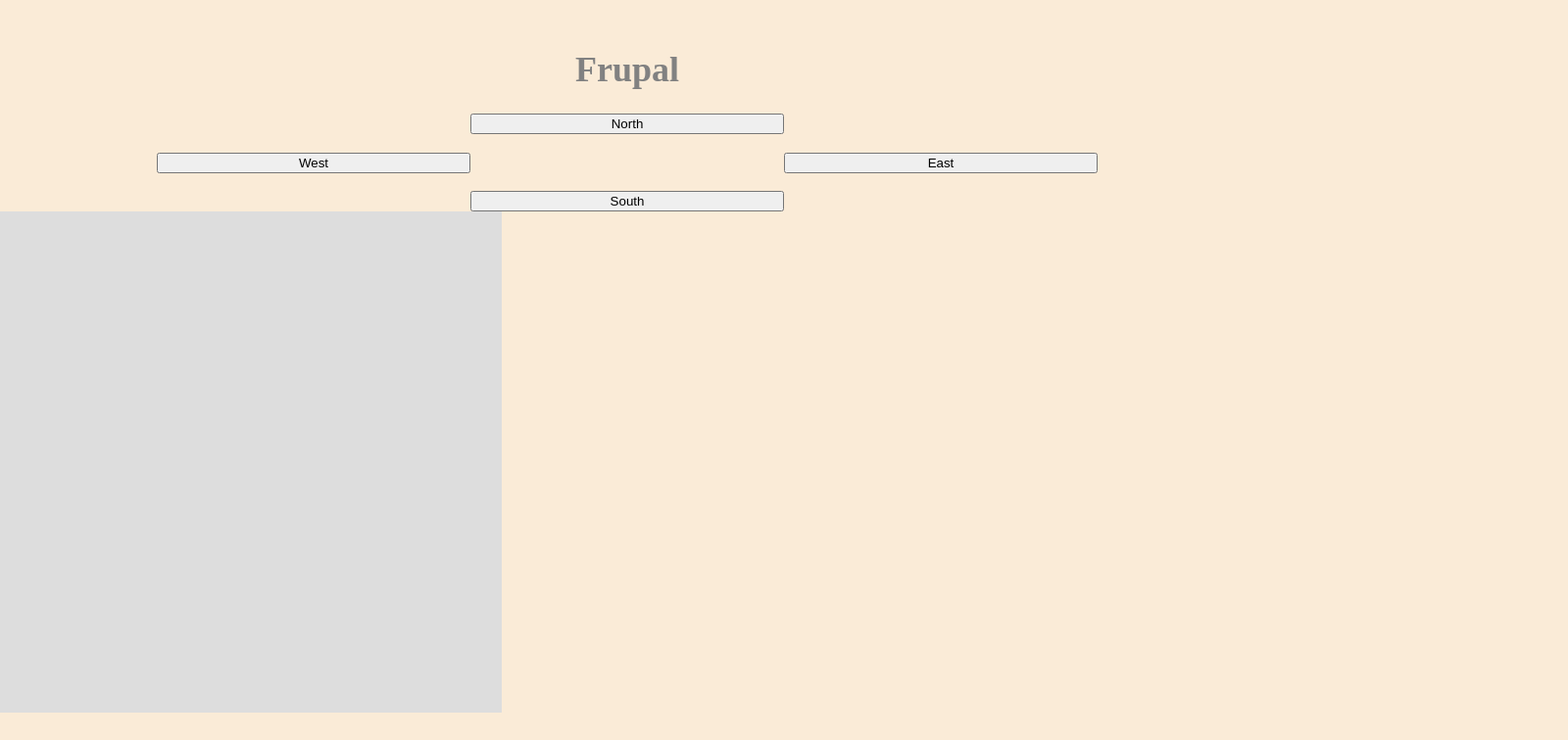
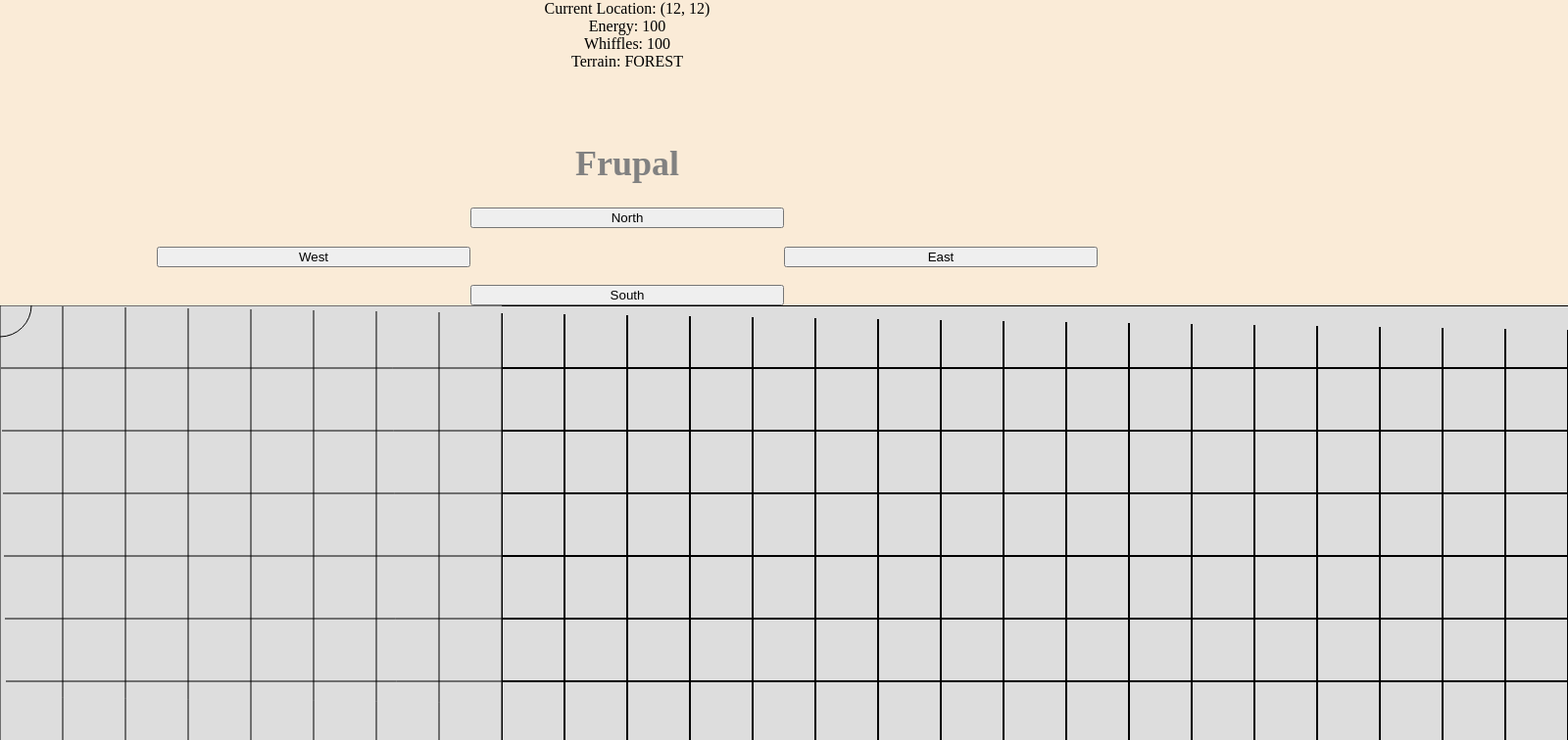
Before and after one commit to samgomena/frupal, a website built with Parcel: page index.html in a window 1280 px wide. Shown: the top 756 px of the page at 98% size, 1600 px wide, since content can reach past the window. Built offline with nearby package versions, Linux system fonts and the light colour scheme.

Commit message:
feat: Dynamically set canvas size.

```diff
--- a/index.html
+++ b/index.html
@@ -36,7 +36,7 @@
         </div>
 
         <!--<div>-->
-            <canvas id="demo" width="512" height="512" style="background: #ddd;"></canvas>
+            <canvas id="demo" style="background: #ddd;"></canvas>
         <!--</div>-->
         <script defer src="./scripts/frupal.js"></script>
     </body>
--- a/scripts/display.js
+++ b/scripts/display.js
@@ -1,13 +1,13 @@
 class Display {
   constructor(person, map) {
     this.map = map;
-    this.person = person;
+    this.hero = person;
     this.displayEl = document.createElement("div");
 
-    const terrain = this.map.getPlayerLocInfo();
+    const terrain = this.hero.getPlayerLocInfo();
     // Location, Energy, Money nodes.
     // FIXME: Make it look prettier?
-    this.lNode = document.createTextNode(`Current Location: (${this.map.playerLoc.x}, ${this.map.playerLoc.y})`);
+    this.lNode = document.createTextNode(`Current Location: (${this.hero.x}, ${this.hero.y})`);
     this.eNode = document.createTextNode("Energy: 100");
     this.mNode = document.createTextNode("Whiffles: 100");
     this.tNode = document.createTextNode(`Terrain: ${terrain}`);
@@ -27,10 +27,10 @@
 
   //return true to continue game
   update() {
-    const location = this.map.getPlayerLoc();
-    const terrain = this.map.getPlayerLocInfo();
-    const money = this.person.getMoney();
-    const energy = this.person.getEnergy();
+    const location = this.hero.getPlayerLoc();
+    const terrain = this.hero.getPlayerLocInfo();
+    const money = this.hero.getMoney();
+    const energy = this.hero.getEnergy();
 
     //check that energy hasn't run out
     // FIXME: Display should not control if game ends.
@@ -38,7 +38,7 @@
 
       //pop up box
       alert("You have run out of energy :(");
-      this.person.isDead();
+      this.hero.isDead();
 
       //TODO: game should end here
 
--- a/scripts/frupal.js
+++ b/scripts/frupal.js
@@ -15,8 +15,8 @@
 setMoveEvents();
 
 
-let context = document.getElementById('demo').getContext('2d');
-let hero = new Person("Ernesto", hero_init.pos, hero_init.energy, hero_init.whiffles, hero_init.items);
+let context = document.getElementById('demo');
+let hero = new Person(hero_init, map);
 
 let game = new Game(context, map, hero);
 game.run();
@@ -55,14 +55,14 @@
     throw new Error("Not an event!");
   }
 
-  Hero.updateStatus(map.getPlayerLoc(), map.getTileCost());
+  hero.updateStatus(map.getPlayerLoc(), map.getTileCost());
 
   return HUD.update();
 }
 
 function setMoveEvents() {
 
-  // Get up, down, left, right, elements and attach click events to them
+  // Define up, down, left, right, elements and attach click events to them
   ["up", "down", "left", "right"].forEach(direction => {
       document.getElementById(direction).addEventListener("click", () => {
         moveEvent(direction);
--- a/scripts/game.js
+++ b/scripts/game.js
@@ -34,34 +34,40 @@
 
 export default class Game {
     constructor(context, map, hero) {
-        this.ctx = context;
+        this.ctx = context.getContext('2d');
         this.map = map;
 
         this.hero = hero;
-        this.camera = new Camera(this.map, 512, 512);
-        this.camera.follow(this.hero);
+        // this.camera = new Camera(this.map, 512, 512);
+        // this.camera.follow(this.hero);
 
+
+        context.width = (this.map.tile_size * this.map.width);
+        context.height = (this.map.tile_size * this.map.height);
+
+        console.log((this.map.tile_size * this.map.width), (this.map.tile_size * this.map.height));
         this.run();
     }
 
     run() {
         this._previousElapsed = 0;
-        window.requestAnimationFrame(this.tick);
+        window.requestAnimationFrame(this.tick.bind(this));
     };
 
 
-    update(delta) {
+    update() {
         // handle hero movement with arrow keys
         let dirx = 0;
         let diry = 0;
 
         // TODO: Move hero here
 
-        // this.hero.move(delta, dirx, diry);
-        this.camera.update();
+        this.hero.move(dirx, diry);
+        // this.camera.update();
     };
 
     tick(elapsed) {
+
 
         // clear previous frame
         this.ctx.clearRect(0, 0, 512, 512);
@@ -71,16 +77,27 @@
         delta = Math.min(delta, 0.25); // maximum delta of 250 ms
         this._previousElapsed = elapsed;
 
-        this.update(delta);
+        this.update();
         this.render();
-        window.requestAnimationFrame(this.tick);
+        window.requestAnimationFrame(this.tick.bind(this));
     }
 
     render() {
         this.ctx.beginPath();
+        // this.ctx.arc(
+        //     this.hero.x * this.map.tile_size - this.hero.width / 2,
+        //     this.hero.y * this.map.tile_size - this.hero.height / 2,
+        //     32,
+        //     0,
+        //     2 * Math.PI,
+        //     false
+        // );
+        // console.log(this.hero.x, this.hero.y);
         this.ctx.arc(
-            this.hero.screenX - this.hero.width / 2,
-            this.hero.screenY - this.hero.height / 2,
+            // this.hero.x * (this.hero.width / 2),
+            // this.hero.y * (this.hero.height / 2),
+            this.hero.x * (this.map.tile_size - this.hero.width) / 2,
+            this.hero.y * (this.map.tile_size - this.hero.height) / 2,
             32,
             0,
             2 * Math.PI,
@@ -96,19 +113,18 @@
         let height = this.map.height * this.map.tile_size;
         let x, y;
 
-        // Just use one loop
-        for(let step_x = 0, step_y = 0; step_x < this.map.height; ++step_x, ++step_y) {
-            x = -(this.camera.x);
-            y = step_x * this.map.tile_size - this.camera.y;
+        for(let step_x = 0, step_y = 0; step_x <= this.map.height; ++step_x, ++step_y) {
+            // x = -(this.camera.x);
+            y = step_x * this.map.tile_size;// - this.camera.y;
             this.ctx.beginPath();
-            this.ctx.moveTo(x, y);
+            this.ctx.moveTo(step_x, y);
             this.ctx.lineTo(width, y);
             this.ctx.stroke();
 
-            x = step_y * this.map.tile_size - this.camera.x;
-            y = -(this.camera.y);
+            x = step_y * this.map.tile_size;// - this.camera.x;
+            // y = -(this.camera.y);
             this.ctx.beginPath();
-            this.ctx.moveTo(x, y);
+            this.ctx.moveTo(x, step_y);
             this.ctx.lineTo(x, height);
             this.ctx.stroke();
         }
--- a/scripts/person.js
+++ b/scripts/person.js
@@ -1,14 +1,16 @@
 class Person {
-  constructor(name, location, energy, money, items) {
-    this.name = name;
-    this.width = 64;
-    this.height = 64;
-    this.x = location.x;
-    this.y = location.y;
-    this.location = location;
-    this.energy = energy;
-    this.money = money;
-    this.items = items;
+  constructor(hero_init, map) {
+    this.name = "I made this up";
+    this.width = 64; // Magic for now
+    this.height = 64; // Magic for now
+    this.x = hero_init.pos.x;
+    this.y = hero_init.pos.y;
+    this.location = hero_init.pos;
+    this.energy = hero_init.energy;
+    this.money = hero_init.whiffles;
+    this.items = hero_init.items;
+
+    this.map = map;
     this.dead = false;
   }
 
@@ -22,7 +24,6 @@
   // FIXME: Move this method into the map class as getPlayerLocation
   getLocation() {
     return this.location;
-
   }
 
   getEnergy() {
@@ -32,6 +33,14 @@
   getMoney() {
     return this.money;
   }
+
+  getPlayerLocInfo() {
+      return this.map.layers[1][this.x * this.y].terrain.name;
+  }
+
+  getPlayerLoc() {
+      return this.location;
+    }
 
   updateStatus(newLoc, energyCost) {
     this.location = newLoc;
@@ -49,6 +58,22 @@
     if(this.energy === 0) this.dead = true;
     this.energy -= lost;
   }
+
+  move(step_x, step_y) {
+      // move hero
+      this.x += step_x * this.map.tile_size;
+      this.y += step_y * this.map.tile_size;
+
+      // check if we walked into a non-walkable tile
+      // this._collide(dirx, diry);
+
+      // // clamp values
+      // let maxX = this.map.width * this.map.tile_size;
+      // let maxY = this.map.height * this.map.tile_size;
+      // this.x = Math.max(0, Math.min(this.x, maxX));
+      // this.y = Math.max(0, Math.min(this.y, maxY));
+  };
+
 }
 
 export default Person;
```
